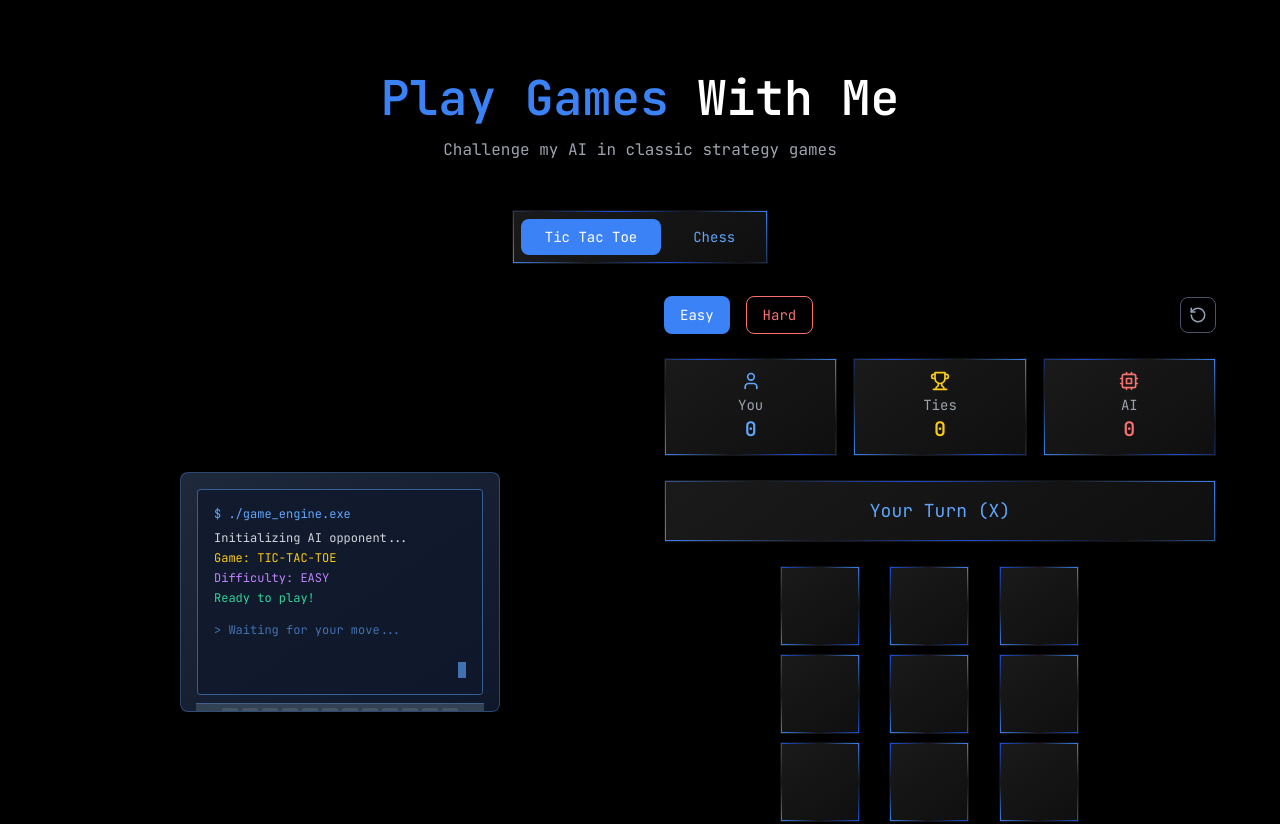
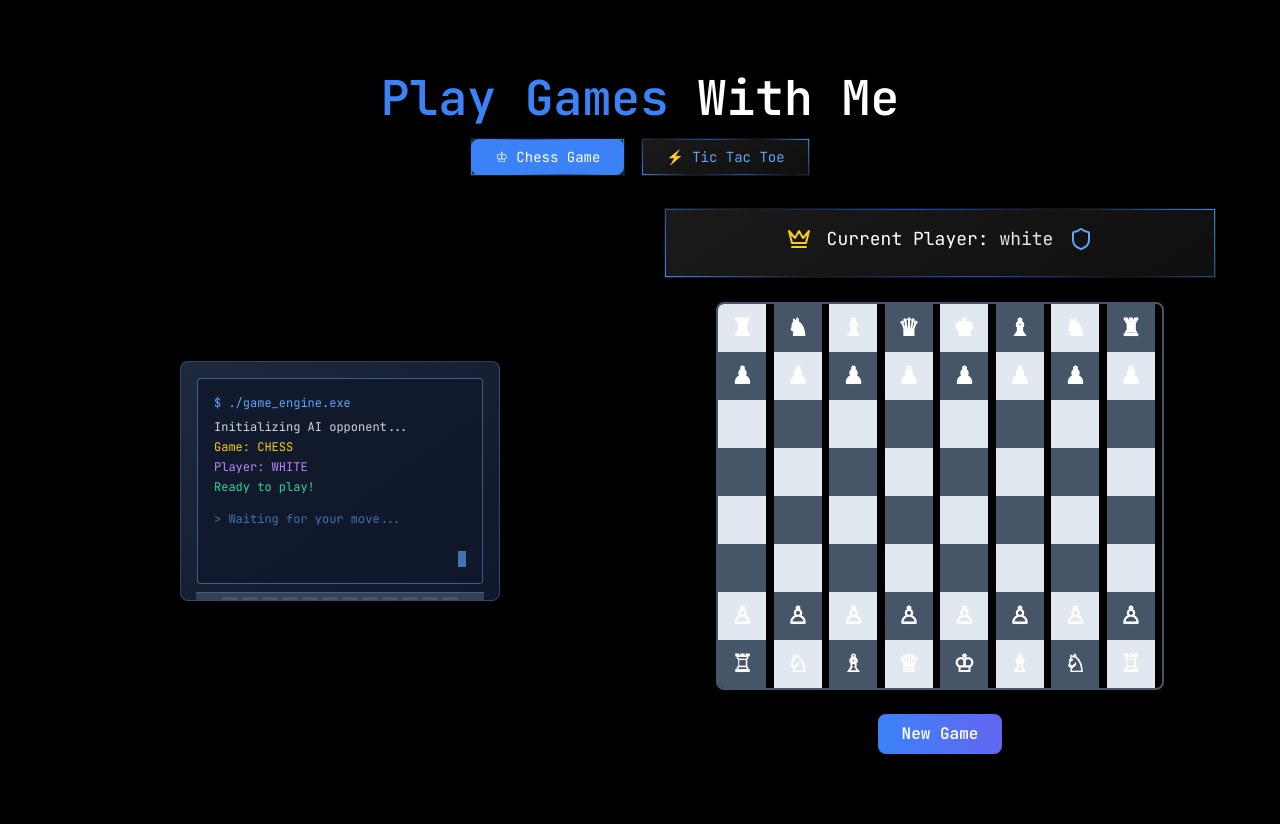
Before and after one commit to Arnabjoyantasaha/Portfolio, a React (Vite) app: page / in a window 1280 px wide. Shown: the part 4040-4864 px from the top of the page. Built offline with nearby package versions, Linux system fonts and the light colour scheme.

Commit message:
Updated Game.tsx

```diff
--- a/src/components/Game.tsx
+++ b/src/components/Game.tsx
@@ -12,7 +12,7 @@ type ChessPiece = {
 type ChessBoard = ChessPiece[][];
 
 const Game = () => {
-  const [currentGame, setCurrentGame] = useState<'tic-tac-toe' | 'chess'>('tic-tac-toe');
+  const [currentGame, setCurrentGame] = useState<'tic-tac-toe' | 'chess'>('chess');
 
   // Tic Tac Toe State
   const [board, setBoard] = useState<Board>(Array(9).fill(null));
@@ -547,13 +547,22 @@ const Game = () => {
           <h2 className="text-4xl md:text-5xl font-bold text-center mb-4">
             <span className="text-blue-500">Play Games</span> With Me
           </h2>
-          <p className="text-center text-gray-400 mb-12 font-mono">
-            Challenge my AI in classic strategy games
-          </p>
 
           {/* Game Selection */}
-          <div className="flex justify-center mb-8">
-            <div className="sci-fi-border backdrop-blur-sm p-2 flex space-x-2">
+          <div className="flex justify-center mb-8 space-x-4">
+            <div className="sci-fi-border backdrop-blur-sm">
+              <button
+                onClick={() => switchGame('chess')}
+                className={`px-6 py-2 rounded-lg font-mono text-sm transition-all duration-300 ${
+                  currentGame === 'chess'
+                    ? 'bg-blue-500 text-white'
+                    : 'text-blue-400 hover:bg-blue-500/20'
+                }`}
+              >
+                ♔ Chess Game
+              </button>
+            </div>
+            <div className="sci-fi-border backdrop-blur-sm">
               <button
                 onClick={() => switchGame('tic-tac-toe')}
                 className={`px-6 py-2 rounded-lg font-mono text-sm transition-all duration-300 ${
@@ -562,17 +571,7 @@ const Game = () => {
                     : 'text-blue-400 hover:bg-blue-500/20'
                 }`}
               >
-                Tic Tac Toe
-              </button>
-              <button
-                onClick={() => switchGame('chess')}
-                className={`px-6 py-2 rounded-lg font-mono text-sm transition-all duration-300 ${
-                  currentGame === 'chess'
-                    ? 'bg-blue-500 text-white'
-                    : 'text-blue-400 hover:bg-blue-500/20'
-                }`}
-              >
-                Chess
+                ⚡ Tic Tac Toe
               </button>
             </div>
           </div>
@@ -596,19 +595,18 @@ const Game = () => {
                       <div className="p-4 font-mono text-xs">
                         <div className="text-blue-400 mb-2">$ ./game_engine.exe</div>
                         <div className="text-gray-300 mb-1">Initializing AI opponent...</div>
-                        <div className="text-yellow-400 mb-1">Game: {currentGame.toUpperCase()}</div>
-                        {currentGame === 'tic-tac-toe' && (
-                          <div className="text-purple-400 mb-1">Difficulty: {gameMode.toUpperCase()}</div>
-                        )}
-                        {currentGame === 'chess' && (
+                        <div className="text-yellow-400 mb-1">Game: {currentGame === 'chess' ? 'CHESS' : 'TIC TAC TOE'}</div>
+                        {currentGame === 'chess' ? (
                           <>
                             <div className="text-purple-400 mb-1">Player: {currentPlayer.toUpperCase()}</div>
                             {isChessAIThinking && <div className="text-red-400 mb-1">AI THINKING...</div>}
                           </>
+                        ) : (
+                          <div className="text-purple-400 mb-1">Difficulty: {gameMode.toUpperCase()}</div>
                         )}
                         <div className="text-emerald-400">Ready to play!</div>
                         <div className="mt-4 text-blue-400 animate-pulse">
-                          {'>'} {isChessAIThinking ? 'AI is thinking...' : 'Waiting for your move...'}
+                          {'>'} {currentGame === 'chess' && isChessAIThinking ? 'AI is thinking...' : 'Waiting for your move...'}
                         </div>
                       </div>
 
@@ -634,7 +632,70 @@ const Game = () => {
 
             {/* Game Area */}
             <div className="animate-slide-in-right">
-              {currentGame === 'tic-tac-toe' ? (
+              {currentGame === 'chess' ? (
+                <>
+                  {/* Chess Game */}
+                  <div className="text-center mb-6">
+                    <div className="sci-fi-border backdrop-blur-sm p-4">
+                      <div className="flex items-center justify-center space-x-4 mb-2">
+                        <Crown className="h-6 w-6 text-yellow-400" />
+                        <span className="text-lg font-mono">
+                          Current Player: <span className={currentPlayer === 'white' ? 'text-gray-200' : 'text-gray-600'}>{currentPlayer}</span>
+                        </span>
+                        <Shield className="h-6 w-6 text-blue-400" />
+                      </div>
+                      {chessWinner && (
+                        <div className="text-xl font-bold text-yellow-400 mb-2">
+                          {chessWinner === 'white' ? 'You Win!' : 'AI Wins!'} 👑
+                        </div>
+                      )}
+                      {isChessAIThinking && (
+                        <div className="text-lg text-red-400 font-mono animate-pulse">
+                          AI is thinking... 🤔
+                        </div>
+                      )}
+                    </div>
+                  </div>
+
+                  {/* Chess Board */}
+                  {chessBoard.length > 0 && (
+                    <div className="max-w-md mx-auto mb-6">
+                      <div className="grid grid-cols-8 gap-0 border-2 border-slate-600 rounded-lg overflow-hidden">
+                        {chessBoard.map((row, rowIndex) =>
+                          row.map((piece, colIndex) => (
+                            <button
+                              key={`${rowIndex}-${colIndex}`}
+                              onClick={() => handleChessSquareClick(rowIndex, colIndex)}
+                              className={`w-12 h-12 flex items-center justify-center text-2xl font-bold transition-all duration-200 ${
+                                (rowIndex + colIndex) % 2 === 0
+                                  ? 'bg-slate-200 hover:bg-slate-300'
+                                  : 'bg-slate-600 hover:bg-slate-500'
+                              } ${
+                                selectedSquare && selectedSquare[0] === rowIndex && selectedSquare[1] === colIndex
+                                  ? 'ring-2 ring-blue-400'
+                                  : ''
+                              }`}
+                              disabled={!!chessWinner || isChessAIThinking}
+                            >
+                              {getPieceSymbol(piece)}
+                            </button>
+                          ))
+                        )}
+                      </div>
+                    </div>
+                  )}
+
+                  {/* Chess Controls */}
+                  <div className="text-center">
+                    <button
+                      onClick={resetGame}
+                      className="bg-gradient-to-r from-blue-500 to-indigo-500 hover:from-blue-600 hover:to-indigo-600 text-white font-semibold py-2 px-6 rounded-lg transition-all duration-300 font-mono"
+                    >
+                      New Game
+                    </button>
+                  </div>
+                </>
+              ) : (
                 <>
                   {/* Tic Tac Toe Controls */}
                   <div className="flex justify-between items-center mb-6">
@@ -744,69 +805,6 @@ const Game = () => {
                     </button>
                   </div>
                 </>
-              ) : (
-                <>
-                  {/* Chess Game */}
-                  <div className="text-center mb-6">
-                    <div className="sci-fi-border backdrop-blur-sm p-4">
-                      <div className="flex items-center justify-center space-x-4 mb-2">
-                        <Crown className="h-6 w-6 text-yellow-400" />
-                        <span className="text-lg font-mono">
-                          Current Player: <span className={currentPlayer === 'white' ? 'text-gray-200' : 'text-gray-600'}>{currentPlayer}</span>
-                        </span>
-                        <Shield className="h-6 w-6 text-blue-400" />
-                      </div>
-                      {chessWinner && (
-                        <div className="text-xl font-bold text-yellow-400 mb-2">
-                          {chessWinner === 'white' ? 'You Win!' : 'AI Wins!'} 👑
-                        </div>
-                      )}
-                      {isChessAIThinking && (
-                        <div className="text-lg text-red-400 font-mono animate-pulse">
-                          AI is thinking... 🤔
-                        </div>
-                      )}
-                    </div>
-                  </div>
-
-                  {/* Chess Board */}
-                  {chessBoard.length > 0 && (
-                    <div className="max-w-md mx-auto mb-6">
-                      <div className="grid grid-cols-8 gap-0 border-2 border-slate-600 rounded-lg overflow-hidden">
-                        {chessBoard.map((row, rowIndex) =>
-                          row.map((piece, colIndex) => (
-                            <button
-                              key={`${rowIndex}-${colIndex}`}
-                              onClick={() => handleChessSquareClick(rowIndex, colIndex)}
-                              className={`w-12 h-12 flex items-center justify-center text-2xl font-bold transition-all duration-200 ${
-                                (rowIndex + colIndex) % 2 === 0
-                                  ? 'bg-slate-200 hover:bg-slate-300'
-                                  : 'bg-slate-600 hover:bg-slate-500'
-                              } ${
-                                selectedSquare && selectedSquare[0] === rowIndex && selectedSquare[1] === colIndex
-                                  ? 'ring-2 ring-blue-400'
-                                  : ''
-                              }`}
-                              disabled={!!chessWinner || isChessAIThinking}
-                            >
-                              {getPieceSymbol(piece)}
-                            </button>
-                          ))
-                        )}
-                      </div>
-                    </div>
-                  )}
-
-                  {/* Chess Controls */}
-                  <div className="text-center">
-                    <button
-                      onClick={resetGame}
-                      className="bg-gradient-to-r from-blue-500 to-indigo-500 hover:from-blue-600 hover:to-indigo-600 text-white font-semibold py-2 px-6 rounded-lg transition-all duration-300 font-mono"
-                    >
-                      New Game
-                    </button>
-                  </div>
-                </>
               )}
             </div>
           </div>
```
